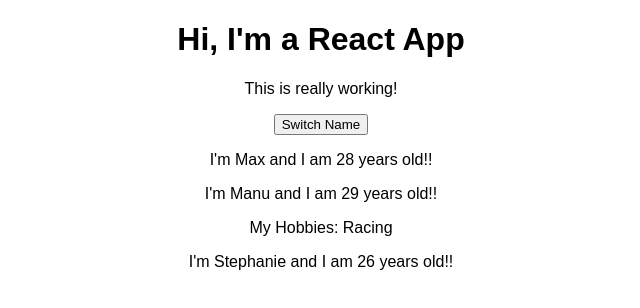
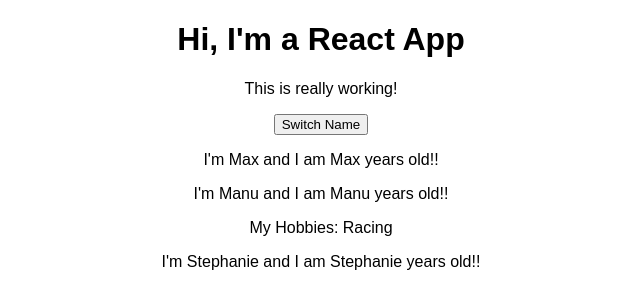
Before and after one commit to CodingCCarpenter/react-complete-guide, a React (Create React App) app: page / in a window 1280 px wide. Shown: the top 308 px of the page, without its empty margins (319-959 px from the left). Built offline with nearby package versions, Linux system fonts and the light colour scheme.

Commit message:
utilize state

```diff
--- a/src/App.js
+++ b/src/App.js
@@ -17,9 +17,9 @@
         <h1>Hi, I'm a React App</h1>
         <p>This is really working!</p>
         <button>Switch Name</button>
-        <Person name='Max' age='28'/>
-        <Person name='Manu' age='29'>My Hobbies: Racing </Person>
-        <Person name='Stephanie' age='26'/>
+        <Person name={this.state.persons[0].name} age={this.state.persons[0].name}/>
+        <Person name={this.state.persons[1].name} age={this.state.persons[1].name}>My Hobbies: Racing </Person>
+        <Person name={this.state.persons[2].name} age={this.state.persons[2].name}/>
       </div>
     );
   }
```
